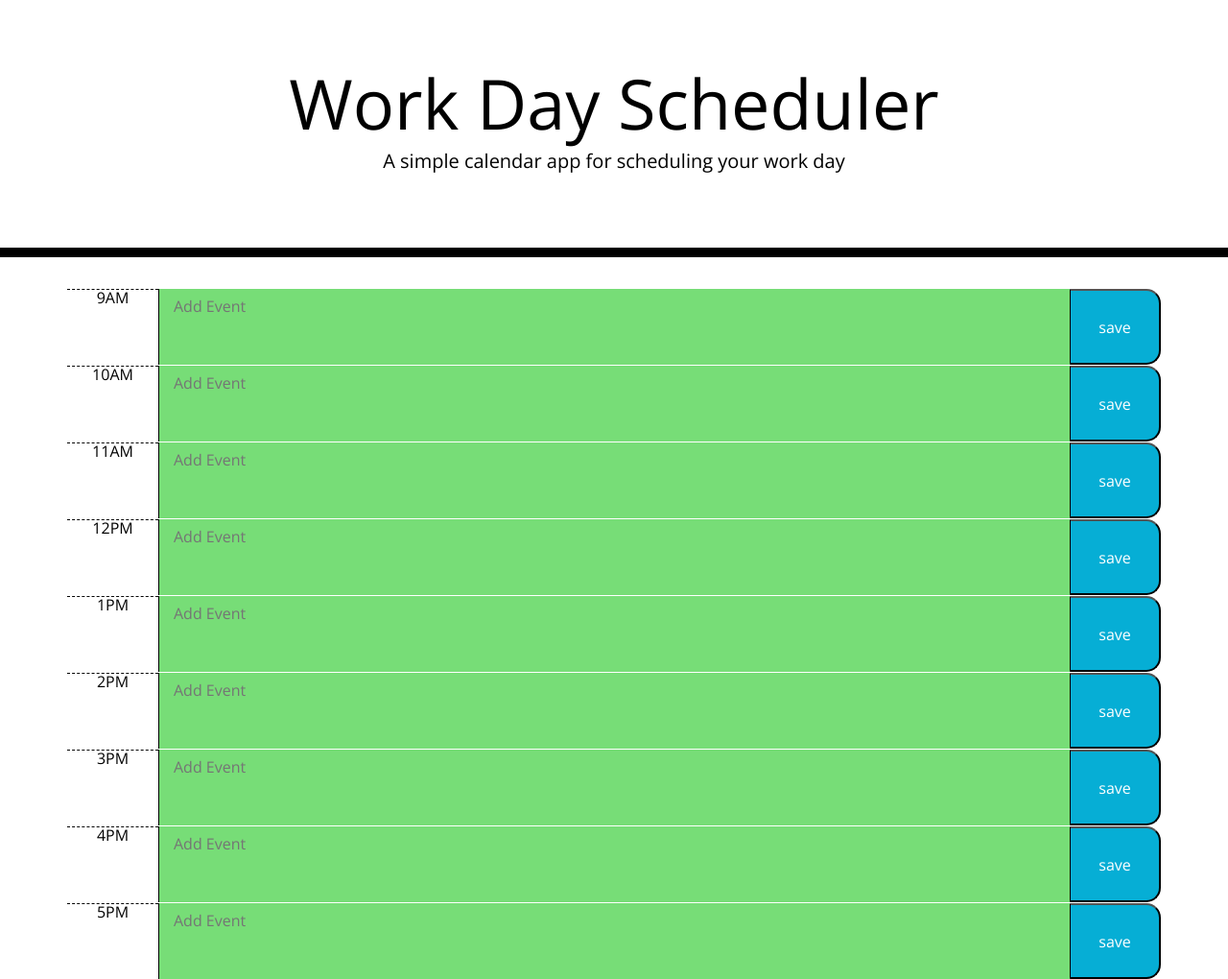
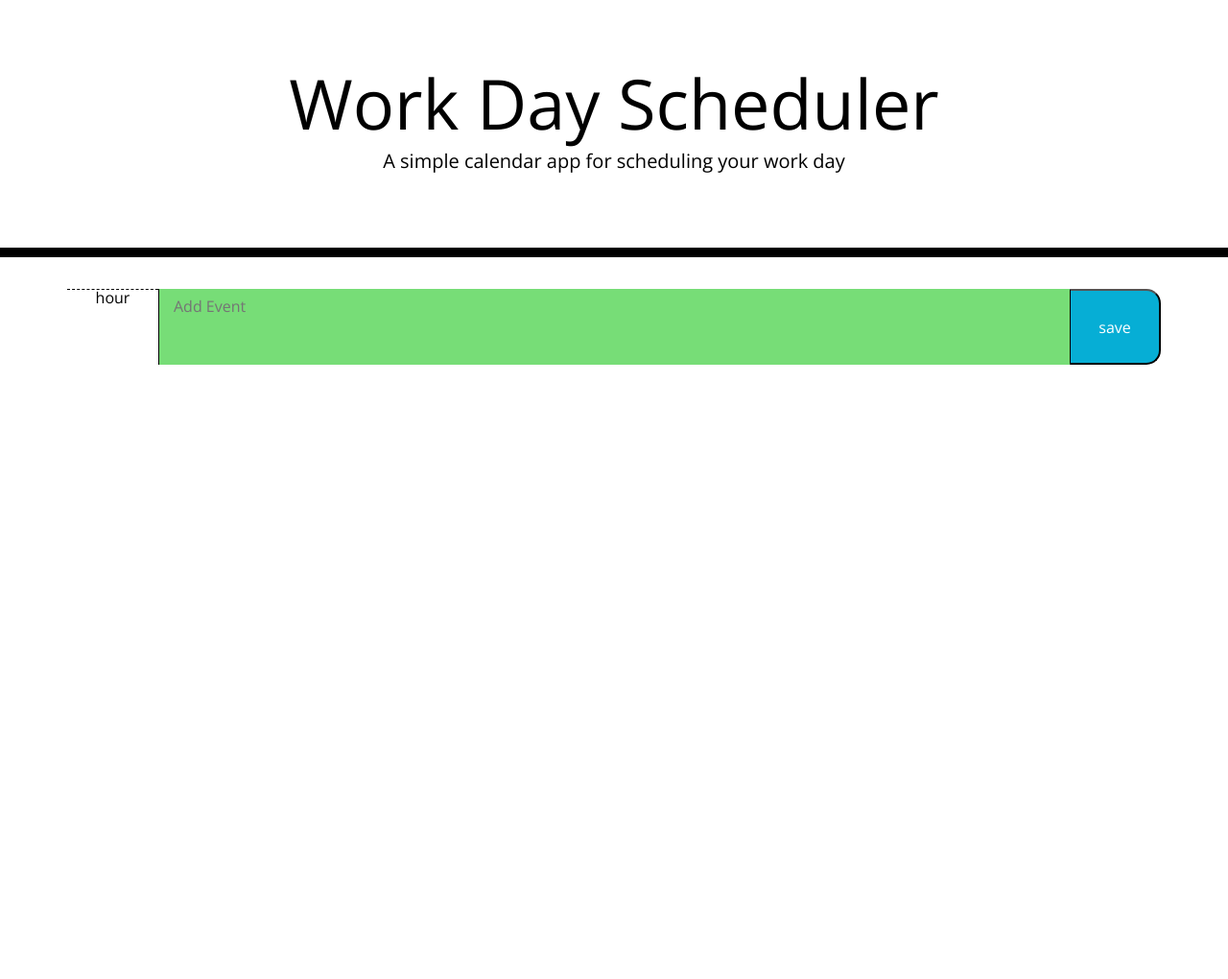
Before and after one commit to phil-garip/Work-Day-Scheduler, a website: page index.html in a window 1280 px wide. Shown: the whole page at 96% size. After the commit the page ends 800 px from the top, so only its background shows below. Drawn offline with nearby package versions, Linux system fonts and the light colour scheme.

Commit message:
added moment

```diff
--- a/index.html
+++ b/index.html
@@ -31,59 +31,10 @@
     <div class="container">
       <!-- Timeblocks go here -->
       <div class="time-block row" id="time-block">
-        <div class="hour col-sm-1" id="hour"><span id="time">9</span>AM</div>
+        <div class="hour col-sm-1" id="hour">hour</div>
         <textarea id="user-input" class="future col-sm-10" placeholder="Add Event"></textarea>
         <button class="saveBtn col-sm-1" id="save-button">save</button>
       </div>
-
-      <div class="time-block row" id="time-block">
-        <div class="hour col-sm-1" id="hour"><span id="time">10</span>AM</div>
-        <textarea id="user-input" class="future col-sm-10" placeholder="Add Event"></textarea>
-        <button class="saveBtn col-sm-1" id="save-button">save</button>
-      </div>
-
-      <div class="time-block row" id="time-block">
-        <div class="hour col-sm-1" id="hour"><span id="time">11</span>AM</div>
-        <textarea id="user-input" class="future col-sm-10" placeholder="Add Event"></textarea>
-        <button class="saveBtn col-sm-1" id="save-button">save</button>
-      </div>
-
-      <div class="time-block row" id="time-block">
-        <div class="hour col-sm-1" id="hour"><span id="time">12</span>PM</div>
-        <textarea id="user-input" class="future col-sm-10" placeholder="Add Event"></textarea>
-        <button class="saveBtn col-sm-1" id="save-button">save</button>
-      </div>
-
-      <div class="time-block row" id="time-block">
-        <div class="hour col-sm-1" id="hour"><span id="time">1</span>PM</div>
-        <textarea id="user-input" class="future col-sm-10" placeholder="Add Event"></textarea>
-        <button class="saveBtn col-sm-1" id="save-button">save</button>
-      </div>
-
-      <div class="time-block row" id="time-block">
-        <div class="hour col-sm-1" id="hour"><span id="time">2</span>PM</div>
-        <textarea id="user-input" class="future col-sm-10" placeholder="Add Event"></textarea>
-        <button class="saveBtn col-sm-1" id="save-button">save</button>
-      </div>
-
-      <div class="time-block row" id="time-block">
-        <div class="hour col-sm-1" id="hour"><span id="time">3</span>PM</div>
-        <textarea id="user-input" class="future col-sm-10" placeholder="Add Event"></textarea>
-        <button class="saveBtn col-sm-1" id="save-button">save</button>
-      </div>
-
-      <div class="time-block row" id="time-block">
-        <div class="hour col-sm-1" id="hour"><span id="time">4</span>PM</div>
-        <textarea class="future col-sm-10" placeholder="Add Event"></textarea>
-        <button class="saveBtn col-sm-1" id="save-button">save</button>
-      </div>
-
-      <div class="time-block row" id="time-block">
-        <div class="hour col-sm-1" id="hour"><span id="time">5</span>PM</div>
-        <textarea id="user-input" class="future col-sm-10" placeholder="Add Event"></textarea>
-        <button class="saveBtn col-sm-1" id="save-button">save</button>
-      </div>
-    </div>
 
     <script src="https://cdnjs.cloudflare.com/ajax/libs/jquery/3.2.1/jquery.min.js"></script>
     <script src="https://cdnjs.cloudflare.com/ajax/libs/moment.js/2.24.0/moment.min.js"></script>
--- /dev/null
+++ b/package.json
@@ -0,0 +1,5 @@
+{
+  "dependencies": {
+    "moment": "^2.29.1"
+  }
+}
--- a/script.js
+++ b/script.js
@@ -1,25 +1,23 @@
 // DEPENDENCIES========================================
-    // current day p tag
-var currentDayEl = $('#currentDay');
-    // time-block div tag
-var timeBlockEl = $('#time-block');
-    // save button
-var saveBtn = $('#save-button');
-    // hour block
-var hour = $('#time');
-    // text area value
-    // value of text area
-var task = $('#user-input').val();
+ // textarea
+ var userInput = $("textarea");
+ // hour block
+ var hourSlot = $("hour");
+ // save button
+ var saveBtn = $("save-button");
+
 // STARTING DATA=======================================
-    // list of hours?
+    // list of text-block objects
+var textBlocks = [
+    {
+        hour: "0900",
+    }
+];
 // FUNCTIONS===========================================
 // if time of day matches an hour element, change it's class to present
 // if a user writes a note, it is saved until the end of the day
-function saveTasks() {
-    localStorage.setItem("Daily Tasks", task);
-}
 
-saveBtn.on("click", saveTasks());
+
 
 // USER INTERACTIONS===================================
 
```
Also changed, not shown: 1 other file.
